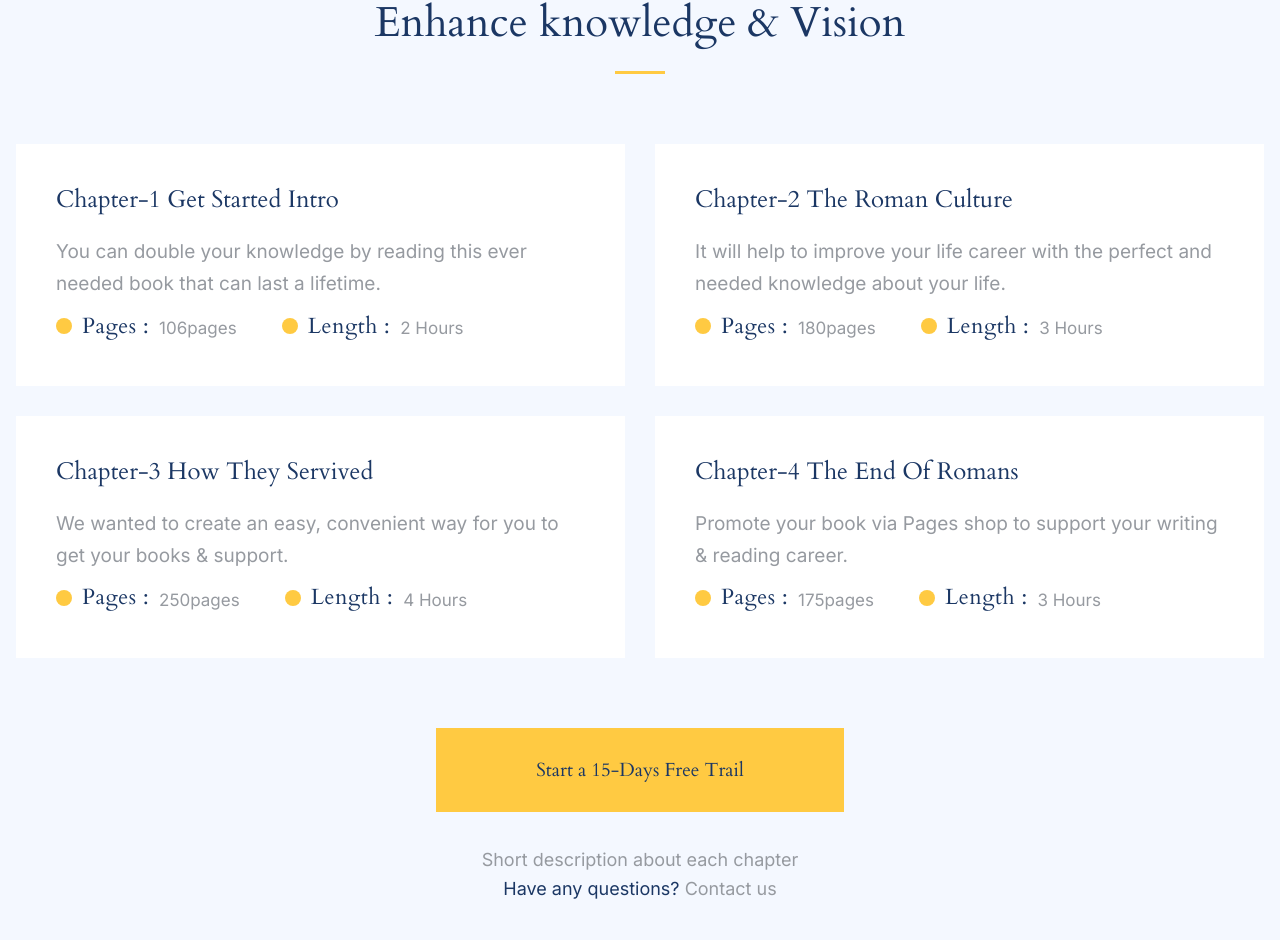
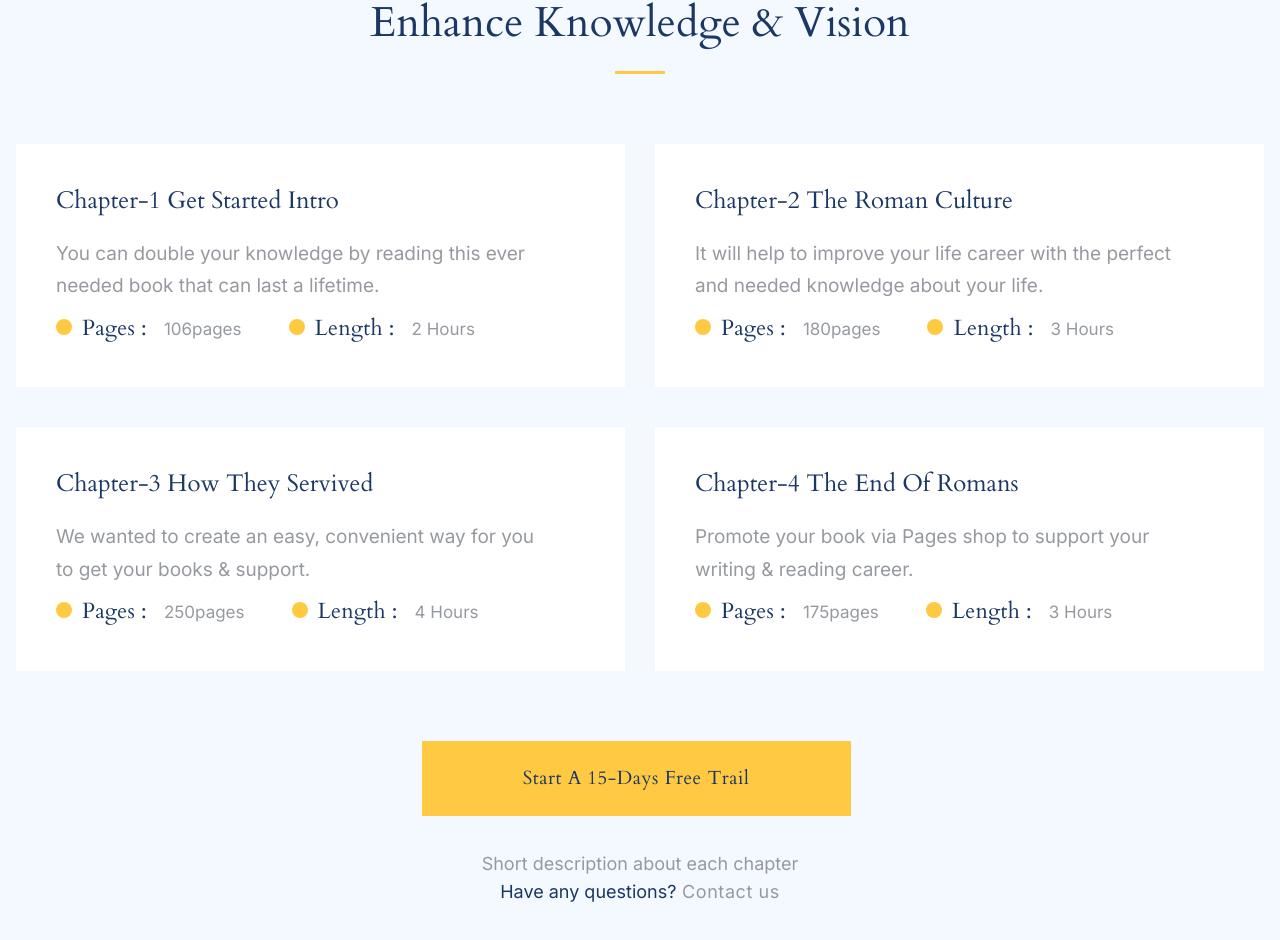
Before and after one commit to defosu-dev/author-bookstore, a Next.js app: page / in a window 1280 px wide. Shown: the part 5235-6175 px from the top of the page. Built offline with nearby package versions, Linux system fonts and the light colour scheme.

Commit message:
fix: correct capitalization in enhance section and update call-to-action label in home.json

```diff
--- a/components/sections/EnhanceKnowledgeVision.tsx
+++ b/components/sections/EnhanceKnowledgeVision.tsx
@@ -9,8 +9,8 @@ import data from "@/data/home.json";
 function Stat(props: { label: string; value: string }) {
   const { label, value } = props;
   return (
-    <div className="flex gap-2.5 items-baseline">
-      <span className="flex gap-2.5 items-center text-size-22 leading-30-8 tracking-0-48 text-secondary font-family-cardo">
+    <div className="flex gap-[17px] items-baseline">
+      <span className="flex gap-2.5 items-baseline text-size-22 leading-30-8 tracking-0-17 text-secondary font-family-cardo">
         <div className="w-4 h-4 bg-primary rounded-full" />
         {label}
       </span>
@@ -34,16 +34,16 @@ function ChapterCard(props: {
   const { title, desc, pages, length } = props;
   return (
     <div
-      className="bg-white px-10 pt-[42px] pb-11 flex flex-col"
+      className="bg-white px-10 pt-[43px] pb-11 flex flex-col"
       role="listitem"
     >
       <Typography as="h3" variant="h4">
         {title}
       </Typography>
-      <Typography as="p" variant="bodyLg" className="text-octonary mt-[21px]">
+      <Typography as="p" variant="bodyLg" className={cn("text-octonary mt-[22px] tracking-[-0.038px] pr-10", "group-[&>*:nth-last-child(-n+2)]:pr-8") }>
         {desc}
       </Typography>
-      <div className="flex item-center gap-[45px] mt-2.5">
+      <div className="flex item-start gap-[47px] mt-2.5">
         <Stat label="Pages :" value={pages} />
         <Stat label="Length :" value={length} />
       </div>
@@ -65,7 +65,7 @@ export default function EnhanceKnowledgeVision() {
           </Typography>
           <div className="bg-primary w-[50px] h-[3px]" />
         </div>
-        <div className="grid grid-cols-2 gap-[30px]" role="list">
+        <div className="grid grid-cols-2 gap-x-[30px] gap-y-10 group" role="list">
           {data.chapters.map((c) => (
             <ChapterCard
               key={c.title}
@@ -76,7 +76,7 @@ export default function EnhanceKnowledgeVision() {
             />
           ))}
         </div>
-        <div className="flex flex-col items-center">
+        <div className="flex flex-col items-center ">
           <Button
             variant="solid"
             tone="primary"
@@ -84,13 +84,14 @@ export default function EnhanceKnowledgeVision() {
             type="button"
             role="link"
             aria-label="Start a 15-Days Free Trial"
+            className=" flex items-center justify-center w-full max-w-[429px] py-[25px] pb-[26px] tracking-[0.53px] leading-6 md:mr-2"
           >
-            <span>{data.enhanceCta.label}</span>
+            <span className="px-1 text-nowrap">{data.enhanceCta.label}</span>
           </Button>
           <p className="mt-[34px] text-octonary text-size-18 leading-28-5 tracking-0">
             {data.enhanceCta.desc}
           </p>
-          <p className="text-octonary text-size-18 leading-28-5 tracking-0">
+          <p className="text-octonary text-size-18 leading-28-5 tracking-0-57">
             <Link
               href={data.enhanceCta.questionHref}
               className="text-secondary text-size-18 leading-28-5 tracking-0 font-family-inter"
--- a/data/home.json
+++ b/data/home.json
@@ -44,7 +44,7 @@
     "trusted": "Trusted By The Best",
     "getBookCopy": "Get Book Copy Today!",
     "whatWillYouLearn": "What Will You Learn?",
-    "enhance": "Enhance knowledge & Vision",
+    "enhance": "Enhance Knowledge & Vision",
     "articles": "Articles & Resources",
     "readers": "Words From Our Readers",
     "updates": "Get The Best Updates"
@@ -137,7 +137,7 @@
     }
   ],
   "enhanceCta": {
-    "label": "Start a 15-Days Free Trail",
+    "label": "Start A 15-Days Free Trail",
     "desc": "Short description about each chapter",
     "questionPrefix": "Have any questions?",
     "contactText": "Contact us",
```
